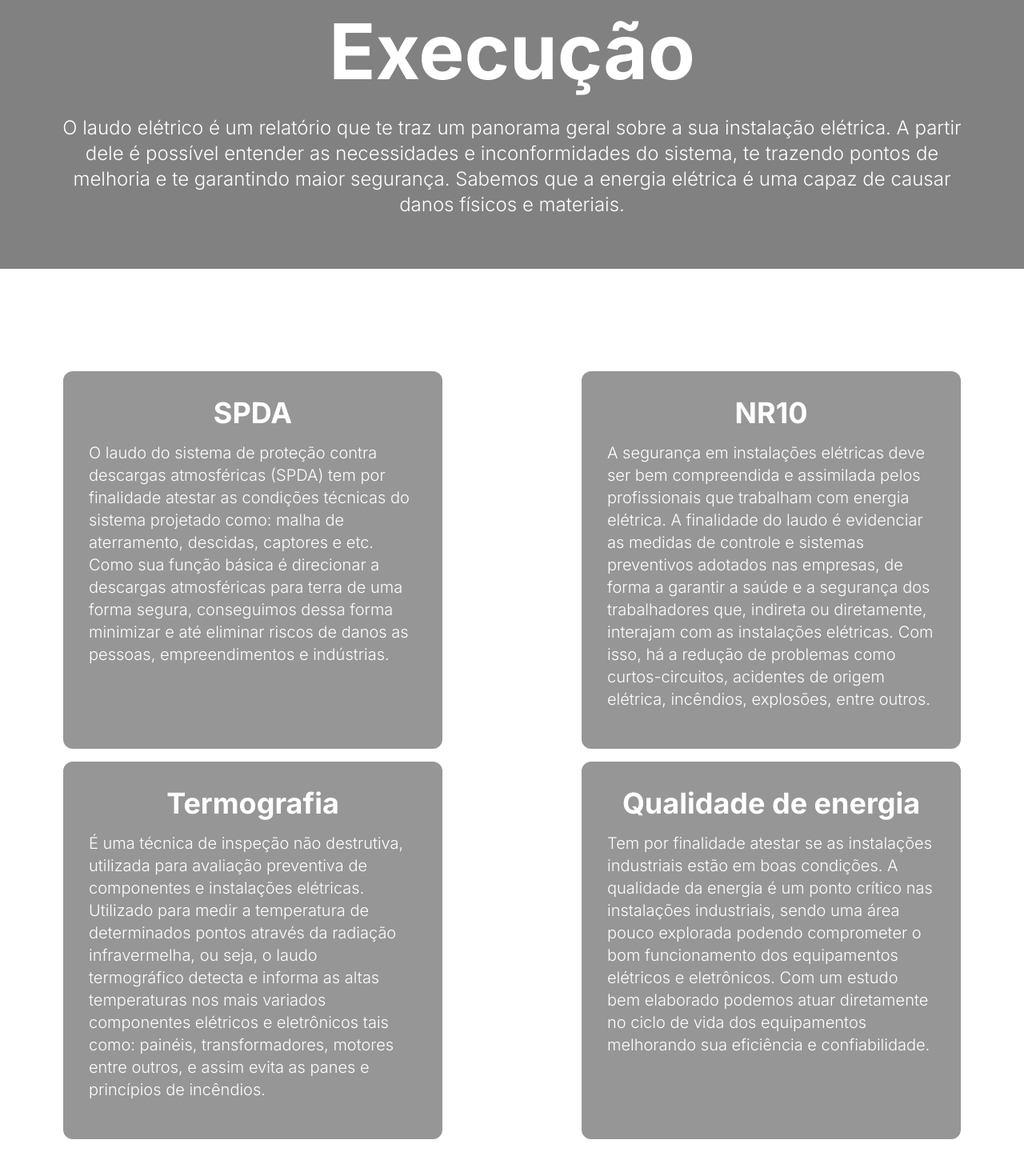
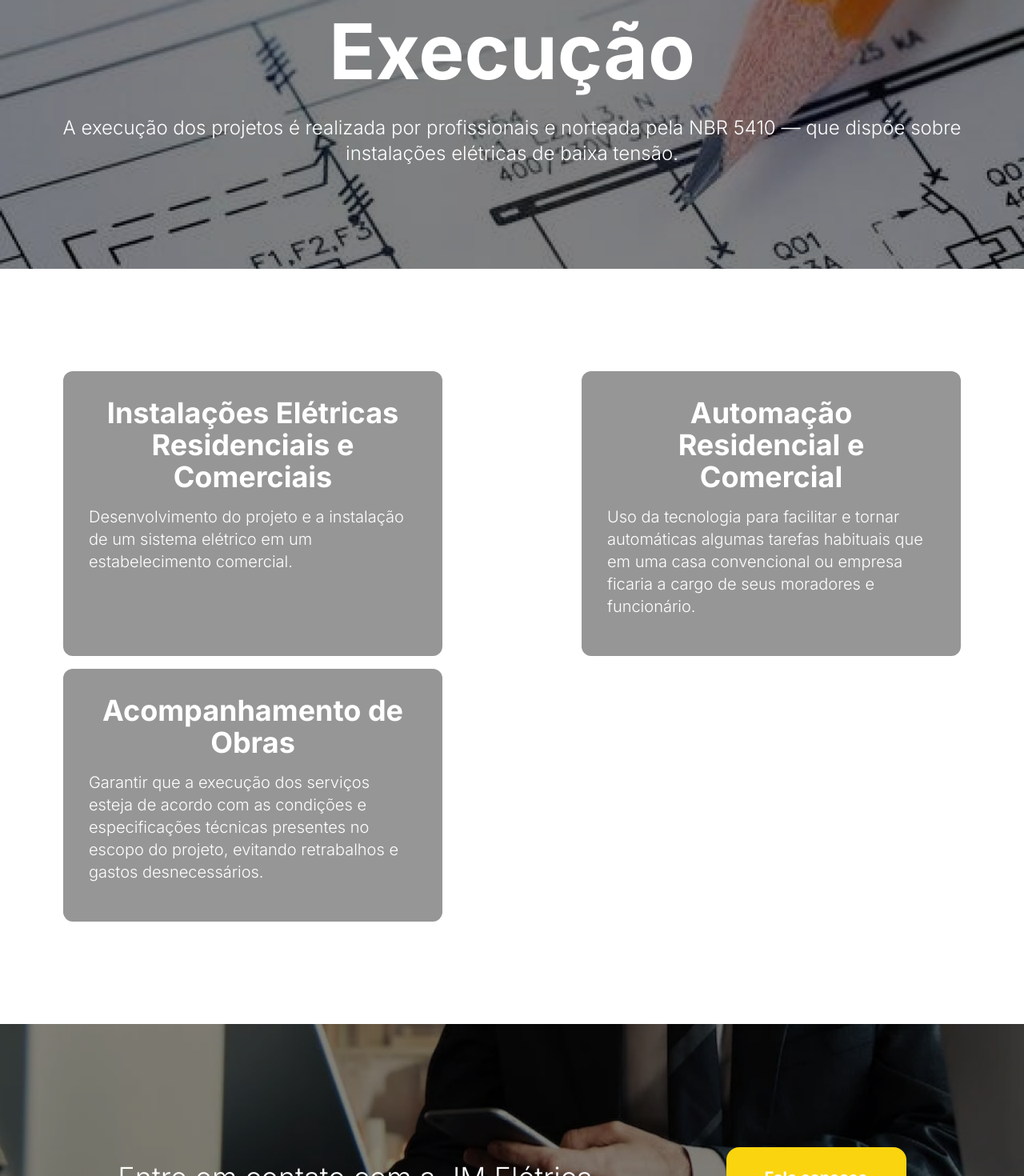
Before and after one commit to JellyFishDevelopment/jm-eletrica, a React (Vite) app: page /execucao in a window 1280 px wide. Shown: the part 128-1598 px from the top of the page at 80% size. Built offline with nearby package versions, Linux system fonts and the light colour scheme.

Commit message:
alteraão

```diff
--- a/src/pages/Execucao.tsx
+++ b/src/pages/Execucao.tsx
@@ -1,10 +1,10 @@
 import { FloatingWhatsApp } from 'react-floating-whatsapp'
+import { motion } from 'framer-motion'
 import BannerContato from '../components/BannerContato'
 import Footer from '../components/Footer'
 import logoImage from '/logo-jm.png'
-import { motion } from 'framer-motion'
 
-export default function Laudos() {
+export default function ProjetosEletricos() {
   return (
     <div>
       {/* Whatsapp */}
@@ -18,14 +18,16 @@ export default function Laudos() {
         placeholder="Mensagem:"
       />
       {/* Cabeçalho */}
-      <div className="p-8 sm:p-16 h-96 text-white bg-[#818181]">
+      <div className="bg-sixth-banner bg-cover bg-no-repeat p-8 sm:p-16 h-96 text-white">
         <motion.div
           initial={{ opacity: 0, y: 90 }}
           whileInView={{ opacity: 1, y: 0 }}
           viewport={{ once: false }}
           transition={{ duration: 0.6 }}
         >
-          <h1 className="text-center font-bold text-5xl sm:text-8xl">Execução</h1>
+          <h1 className="text-center font-bold text-5xl sm:text-8xl">
+            Execução
+          </h1>
         </motion.div>
         <motion.div
           initial={{ opacity: 0, y: 90 }}
@@ -34,11 +36,7 @@ export default function Laudos() {
           transition={{ duration: 0.9 }}
         >
           <p className="font-light text-center text-xl sm:text-2xl mt-8">
-            O laudo elétrico é um relatório que te traz um panorama geral sobre
-            a sua instalação elétrica. A partir dele é possível entender as
-            necessidades e inconformidades do sistema, te trazendo pontos de
-            melhoria e te garantindo maior segurança. Sabemos que a energia
-            elétrica é uma capaz de causar danos físicos e materiais.{' '}
+          A execução dos projetos é realizada por profissionais e norteada pela NBR 5410 — que dispõe sobre instalações elétricas de baixa tensão.{' '}
           </p>
         </motion.div>
       </div>
@@ -51,14 +49,11 @@ export default function Laudos() {
           transition={{ duration: 0.4 }}
           className="bg-[#969696] mx-auto text-white p-8  w-3/4 sm:w-3/4 rounded-xl"
         >
-          <h3 className="font-bold text-center text-4xl">SPDA</h3>
+          <h3 className="font-bold text-center text-4xl">
+            Instalações Elétricas Residenciais e Comerciais
+          </h3>
           <p className="font-light text-xl my-4">
-            O laudo do sistema de proteção contra descargas atmosféricas (SPDA)
-            tem por finalidade atestar as condições técnicas do sistema
-            projetado como: malha de aterramento, descidas, captores e etc. Como
-            sua função básica é direcionar a descargas atmosféricas para terra
-            de uma forma segura, conseguimos dessa forma minimizar e até
-            eliminar riscos de danos as pessoas, empreendimentos e indústrias.
+          Desenvolvimento do projeto e a instalação de um sistema elétrico em um estabelecimento comercial.
           </p>
         </motion.div>
         <motion.div
@@ -68,16 +63,11 @@ export default function Laudos() {
           transition={{ duration: 0.6 }}
           className="bg-[#969696] mx-auto text-white p-8 w-3/4 sm:w-3/4 rounded-xl"
         >
-          <h3 className="font-bold text-center text-4xl">NR10</h3>
+          <h3 className="font-bold text-center text-4xl">
+            Automação Residencial e Comercial
+          </h3>
           <p className="font-light text-xl my-4">
-            A segurança em instalações elétricas deve ser bem compreendida e
-            assimilada pelos profissionais que trabalham com energia elétrica. A
-            finalidade do laudo é evidenciar as medidas de controle e sistemas
-            preventivos adotados nas empresas, de forma a garantir a saúde e a
-            segurança dos trabalhadores que, indireta ou diretamente, interajam
-            com as instalações elétricas. Com isso, há a redução de problemas
-            como curtos-circuitos, acidentes de origem elétrica, incêndios,
-            explosões, entre outros.
+            Uso da tecnologia para facilitar e tornar automáticas algumas tarefas habituais que em uma casa convencional ou empresa ficaria a cargo de seus moradores e funcionário.
           </p>
         </motion.div>
         <motion.div
@@ -87,35 +77,11 @@ export default function Laudos() {
           transition={{ duration: 0.9 }}
           className="bg-[#969696] mx-auto text-white p-8 w-3/4 sm:w-3/4 rounded-xl"
         >
-          <h3 className="font-bold text-center text-4xl">Termografia</h3>
-          <p className="font-light text-xl my-4">
-            É uma técnica de inspeção não destrutiva, utilizada para avaliação
-            preventiva de componentes e instalações elétricas. Utilizado para
-            medir a temperatura de determinados pontos através da radiação
-            infravermelha, ou seja, o laudo termográfico detecta e informa as
-            altas temperaturas nos mais variados componentes elétricos e
-            eletrônicos tais como: painéis, transformadores, motores entre
-            outros, e assim evita as panes e princípios de incêndios.
-          </p>
-        </motion.div>
-        <motion.div
-          initial={{ opacity: 0, x: -90 }}
-          whileInView={{ opacity: 1, x: 0 }}
-          viewport={{ once: false }}
-          transition={{ duration: 1.2 }}
-          className="bg-[#969696] mx-auto text-white p-8 w-3/4 sm:w-3/4 rounded-xl"
-        >
           <h3 className="font-bold text-center text-4xl">
-            Qualidade de energia
+            Acompanhamento de Obras
           </h3>
           <p className="font-light text-xl my-4">
-            Tem por finalidade atestar se as instalações industriais estão em
-            boas condições. A qualidade da energia é um ponto crítico nas
-            instalações industriais, sendo uma área pouco explorada podendo
-            comprometer o bom funcionamento dos equipamentos elétricos e
-            eletrônicos. Com um estudo bem elaborado podemos atuar diretamente
-            no ciclo de vida dos equipamentos melhorando sua eficiência e
-            confiabilidade.
+          Garantir que a execução dos serviços esteja de acordo com as condições e especificações técnicas presentes no escopo do projeto, evitando retrabalhos e gastos desnecessários.
           </p>
         </motion.div>
       </div>
--- a/src/pages/Home.tsx
+++ b/src/pages/Home.tsx
@@ -24,7 +24,7 @@ export default function Home() {
         placeholder="Mensagem:"
       />
       {/* Banner principal */}
-      <div className="bg-eighth-banner sm:h-[689px] px-8 pb-8 pt-16 w-full flex flex-col justify-between  bg-cover bg-no-repeat  text-white">
+      <div className="bg-eighth-banner sm:h-[689px] px-8 pb-8 pt-16 w-full flex flex-col justify-between item-center bg-cover bg-no-repeat  text-white">
         <motion.div
           initial={{ opacity: 0, x: -90 }}
           whileInView={{ opacity: 1, x: 0 }}
@@ -53,6 +53,8 @@ export default function Home() {
             </LinkNav>
           </button>
         </div>
+
+        <div className="bg-eighth-banner sm:h-[689px] px-8 pb-8 pt-16 w-full flex flex-col justify-between item-center bg-cover bg-no-repeat  text-white">
           <Link
             to="#servicos"
             spy={true}
@@ -63,6 +65,7 @@ export default function Home() {
           >
             <CaretDown className="hidden lg:block " size={64} color="#fff" />
           </Link>
+        </div>
       </div>
       {/* Principais serviços */}
       <div id="#servicos" className="bg-white p-12 sm:p-16">
--- a/src/pages/Services.tsx
+++ b/src/pages/Services.tsx
@@ -77,7 +77,7 @@ export default function Services() {
           >
             <ServiceCard
               image={<CheckCircle size={80} color="#FAD40F" />}
-              text="Oferecemos as melhores soluções para aqueles que precisam de consultoria quanto à energia que sua residência ou empresa consome. Com um estudo bem elaborado podemos atuar diretamente no ciclo de vida dos equipamentos melhorando sua eficiência e confiabilidade."
+              text="A execução é de suma importância para realizar instalações elétricas competentes, a fim de que se tenha garantia da qualidade do serviço executado, feito por profissionais especializados em instalações elétricas."
             />
           </motion.div>
 
@@ -135,7 +135,7 @@ export default function Services() {
           <CartaoServico
             image={<CheckCircle size={80} color="#FAD40F" />}
             title="Execução"
-            description="A consultoria elétrica consiste em buscar economia de energia elétrica ao cliente e aproveitar da melhor maneira o seu consumo mensal, versus suas instalações elétricas. Este serviço pode ser através de análise da conta de energia, que as vezes numa simples alteração tarifária, poder causar economia."
+            description="A execução é de suma importância para realizar instalações elétricas competentes, a fim de que se tenha garantia da qualidade do serviço executado, feito por profissionais especializados em instalações elétricas."
             link="/execucao"
           />
           <img
@@ -159,7 +159,7 @@ export default function Services() {
           <CartaoServico
             image={<Lightning size={80} color="#FAD40F" />}
             title="Laudos Técnicos"
-            description="O projeto elétrico consiste na determinação de materiais, tanto em especificação quanto em quantidade, além de como serão feitas as instalações que demandam energia elétrica após o término da obra, isso vale para iluminação e para a rede de tomadas."
+            description="O Laudo Técnico é um relatório emitido por um engenheiro especializado, logo após os processos de análise e avaliação, a respeito de um problema ou caso específico. Dessa forma, têm-se o diagnóstico da situação, baseado na experiência e conhecimentos técnicos do profissional."
             link="/laudos"
           />
         </motion.div>
@@ -173,7 +173,7 @@ export default function Services() {
           <CartaoServico
             image={<ClipboardText size={80} color="#FAD40F" />}
             title="Consultoria de Serviço"
-            description="O Laudo Técnico é um relatório emitido por um engenheiro especializado, logo após os processos de análise e avaliação, a respeito de um problema ou caso específico. Dessa forma, têm-se o diagnóstico da situação, baseado na experiência e conhecimentos técnicos do profissional."
+            description="A consultoria elétrica consiste em buscar economia de energia elétrica ao cliente e aproveitar da melhor maneira o seu consumo mensal, versus suas instalações elétricas. Este serviço pode ser através de análise da conta de energia, que as vezes numa simples alteração tarifária, poder causar economia."
             link="/consultoria"
           />
           <img
```
Lines whose indentation alone changed are shown as unchanged.
